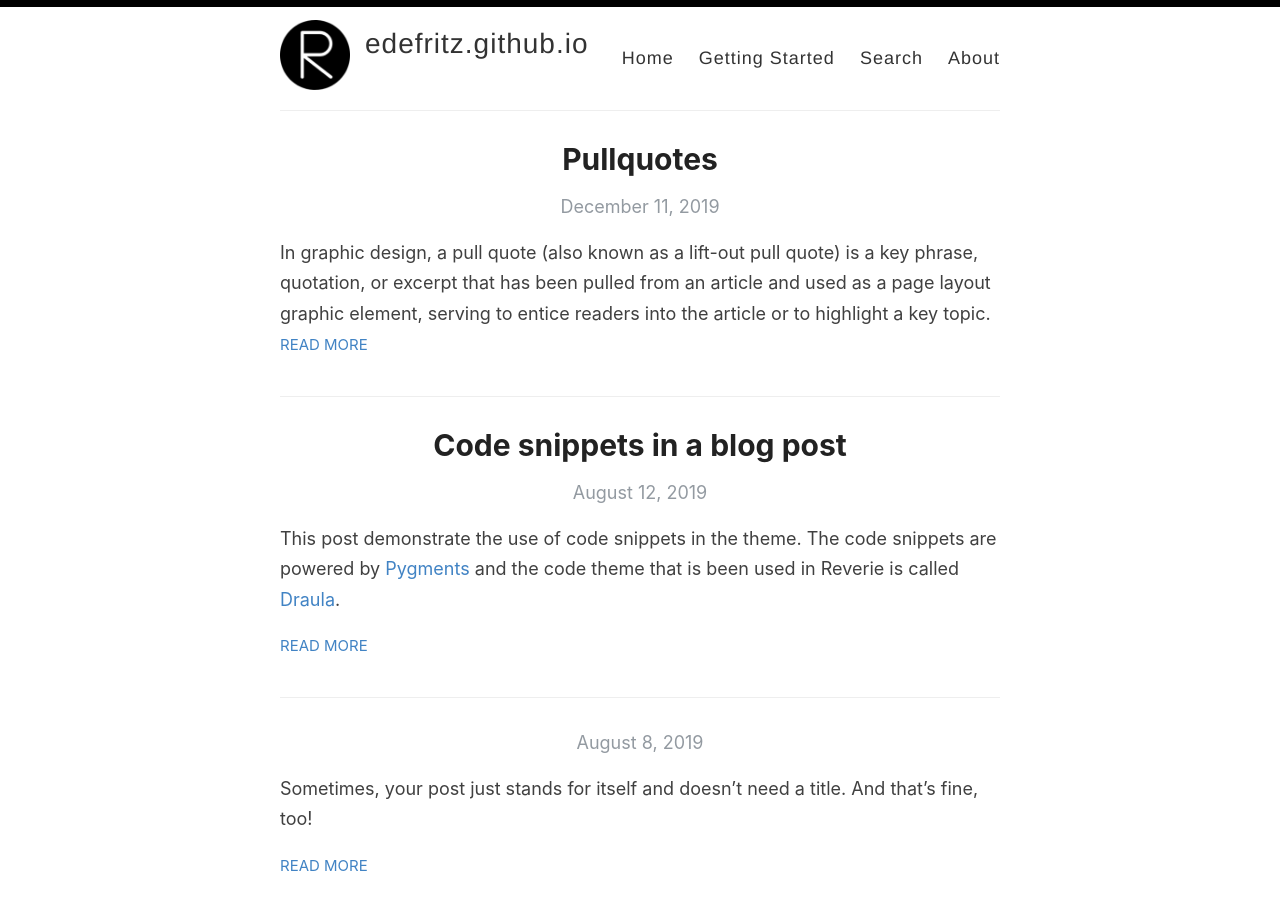
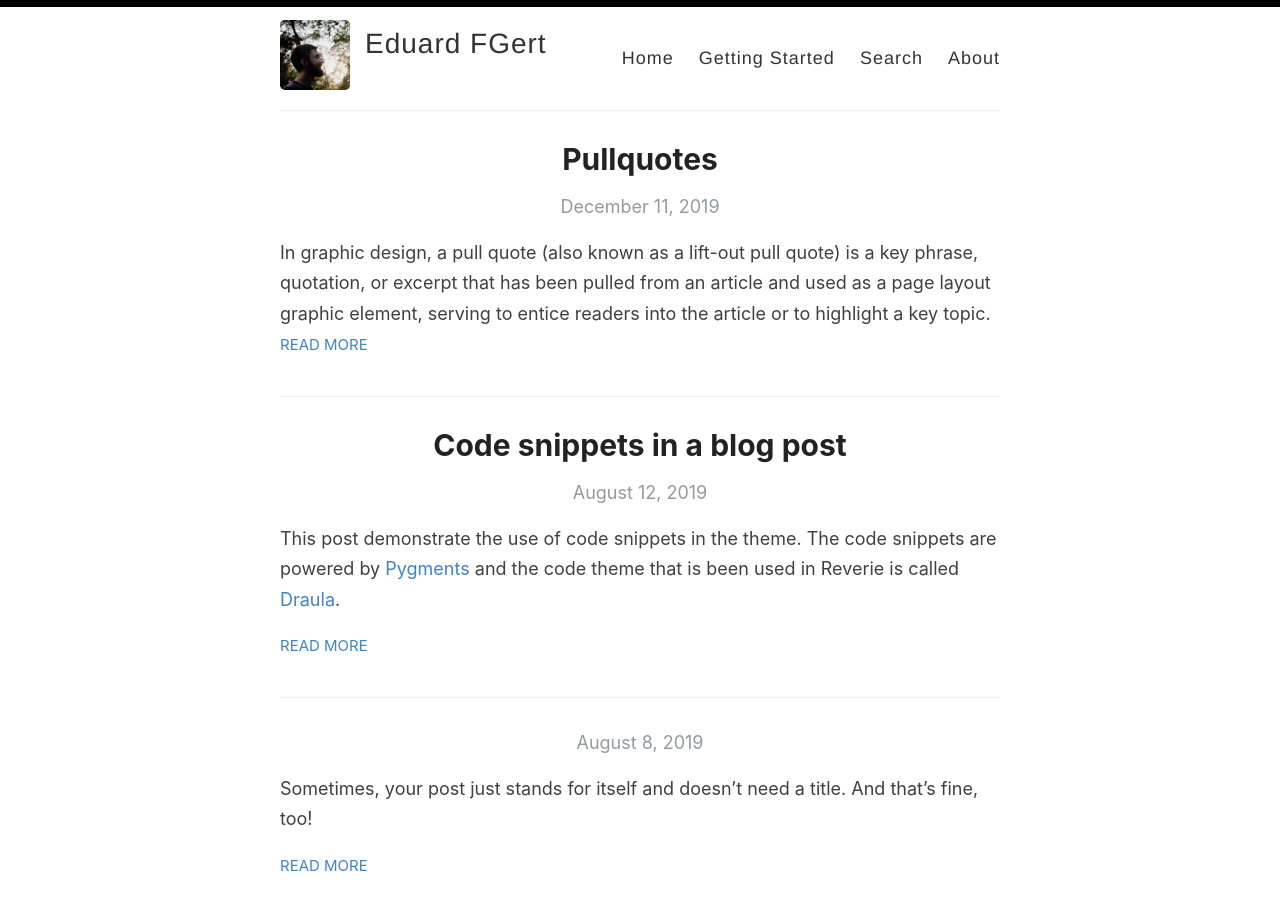
Before and after one commit to Edefritz/edefritz.github.io, a Jekyll site: the page built from index.html, in a window 1280 px wide and 900 px high. Built offline with Jekyll 4.4.1, drawn with Linux system fonts in a browser that asks for light colours; the list of posts is cut into pages by our own code.

Commit message:
minor changes

```diff
--- a/_config.yml
+++ b/_config.yml
@@ -3,7 +3,7 @@
 #
 
 # Name of your site (displayed in the header)
-name: edefritz.github.io
+name: Eduard FGert
 
 # Name of the author
 author: Eduard Gert
@@ -12,7 +12,7 @@ author: Eduard Gert
 description:
 
 # URL of your avatar or profile pic (you could use your GitHub profile pic)
-avatar: /images/reverie.png
+avatar: /images/edefritz.jpg
 
 #
 # Flags below are optional
```
Also changed, not shown: .github/FUNDING.yml (deleted), README.md (deleted), images/404.jpg (deleted), images/categories.png (deleted), images/edefritz.jpg (added), images/favicon-32x32.png (deleted), images/galaxy.jpg (deleted), images/mobile-demo.png (deleted), images/reverie-demo.png (deleted), images/reverie-text.png (deleted), images/reverie.png (deleted), images/search.png (deleted).
